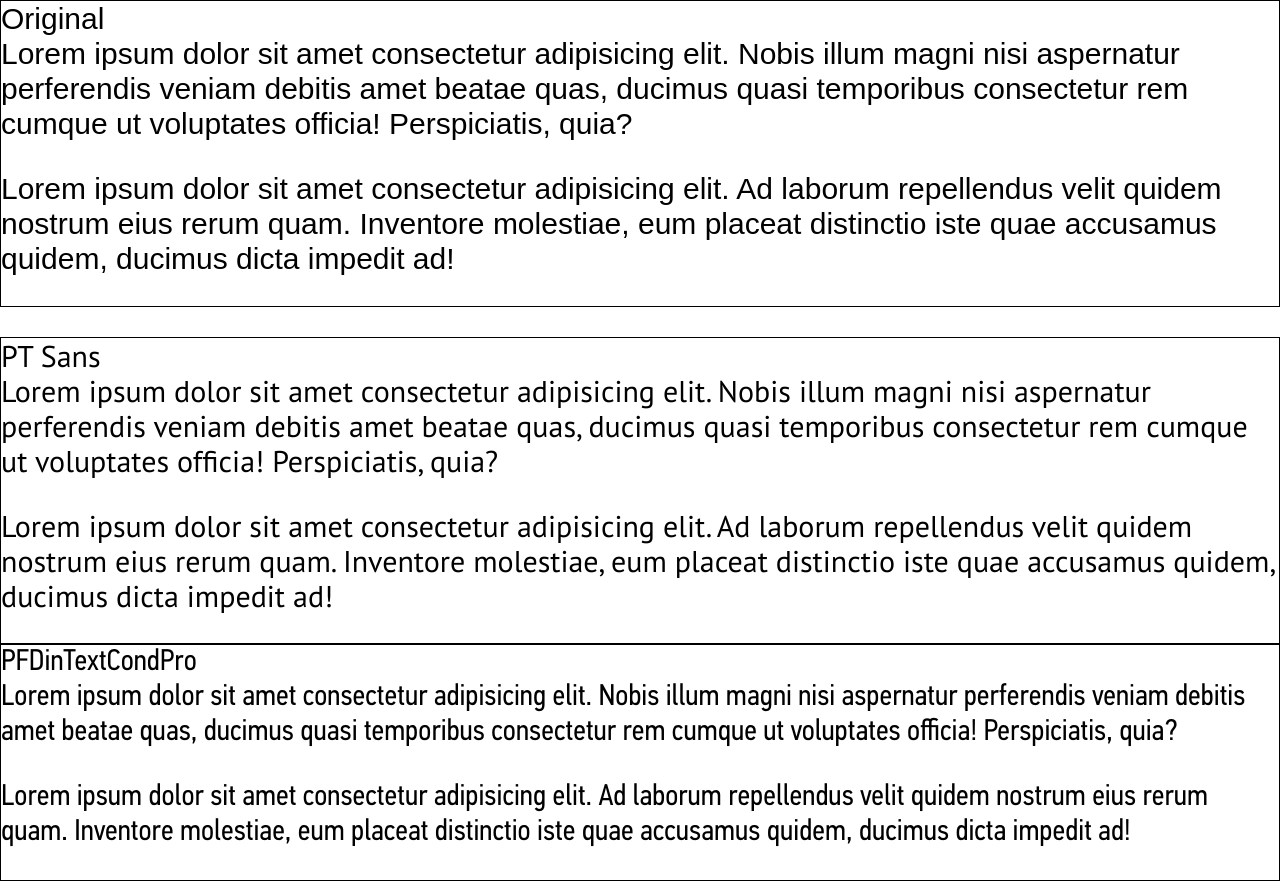
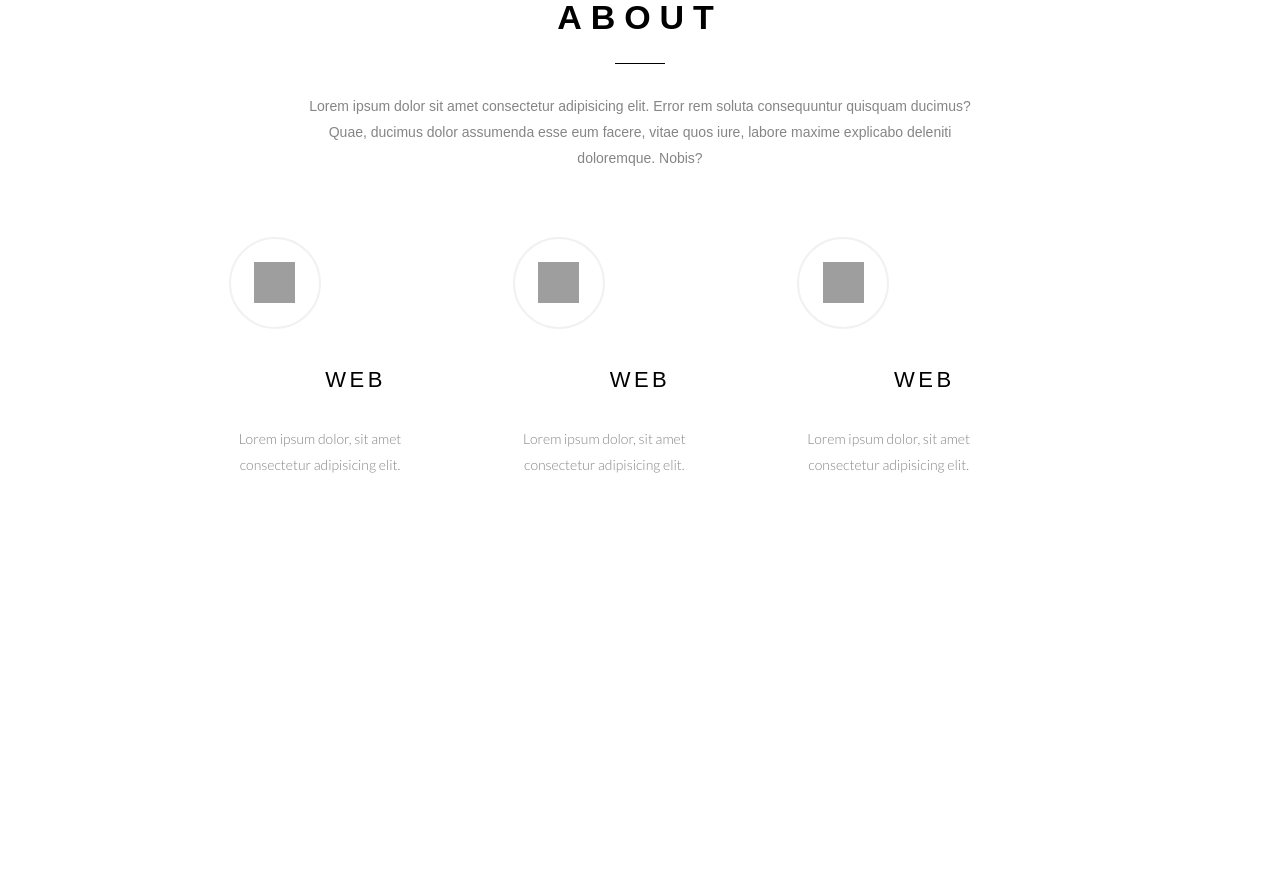
Before and after one commit to freelancermarsel/myfirstproject, a plain HTML site: page index.html in a window 1280 px wide. Shown: the top 884 px of the page. After the commit the page ends 800 px from the top, so only its background shows below. Drawn offline with Linux system fonts and the light colour scheme; grey boxes are pictures that could not be loaded.

Commit message:
Урок №14 (Методология БЭМ)

```diff
--- a/#source/scss/style.scss
+++ b/#source/scss/style.scss
@@ -1,82 +1,91 @@
-// ! Подсказска
-// * font-weight: bold|bolder|lighter|normal|100|200|300|400|500|600|700|800|900
-
-
-
-// ! Импорт - соибрает файлы в одно:
-
-// ? Подключение конвертированных шрифтов
-@font-face {
-	font-family: 'PFDinTextCondPro';
-	src: url('../fonts/pdfintextcondpro-regular.eot');
-	src: local(''), url('../fonts/pfdintextcondpro-regular.woff'), format('woff'), url('../fonts/pfdintextcondpro-regular.ttf'), format('truetype'),
-	url('../fonts/pfdintextcondpro-regular.svg'), format('svg');
-	font-weight: normal;
-	font-style: normal;
-}
-
-@font-face {
-	font-family: 'PFDinTextCondPro';
-	src: url('../fonts/pfdintextcondpro-medium.eot');
-	src: local(''), url('../fonts/pfdintextcondpro-medium.woff'), format('woff'), url('../fonts/pfdintextcondpro-medium.ttf'), format('truetype'),
-	url('../fonts/pfdintextcondpro-medium.svg'), format('svg');
-	font-weight: 500;
-	font-style: normal;
-}
-
-// ? Подключение шрифтов с Google Fonts
-@import url('https://fonts.googleapis.com/css2?family=PT+Sans:ital,wght@0,400;0,700;1,400&display=swap');
-
 // ? Файл обнуляющих стилей
 @import "_reset";
 
+// ? Подключение шрифтов
+@import url('https://fonts.googleapis.com/css2?family=Lato:wght@300;400;700;900&display=swap');
 
 // ! Основные стили
+.about {
+	&__body {
+		max-width: 823px;
+		margin: 0 auto;
+	}
+	&__header {
+		margin: 0 0 65px 0;
+	}
+	&__title {
+		margin: 0 0 30px 0;
+	}
+	&__text {
+		max-width: 688px;
+		color: #868585;
+		font-size: 14px;
+		font-weight: 300;
+		text-align: center;
+		line-height: 25.89px;
+		margin: 0 auto;
+	}
+	&__row {
+		display: flex;
+		font-size: 0;
+		margin: 0px -15px;
+	}
+	&__column {
+		padding: 0px 15px;
+		flex: 0 0 33.333%;
+	}
+}
+.title {
+	font-size: 34px;
+	font-weight: 700;
+	text-transform: uppercase;
+	letter-spacing: 8.95px;
+	position: relative;
+	text-align: center;
+	padding: 0 0 30px 0;
+	&::after {
+		content: '';
+		position: absolute;
+		width: 50px;
+		bottom: 0;
+		height: 1px;
+		left: 50%;
+		background-color: #000;
+		margin: 0 0 0 -25px;
+	}
+}
+.item-about {
+	&__icon {
+		border-radius: 50%;
+		width: 92px;
+		height: 92px;
+		border: 2px solid #f1f1f1;
+		display: flex;
+		align-items: center;
+		justify-content: center;
+		margin: 0 0 40px 0;
 
-.textoriginal {
-	border: 1px solid #000;
-	margin: 0 0 30px 0;
-	font-size: 30px;
-	line-height: 35px;
-
-	p {margin: 0 0 30px 0;}
+		img {
+			width: 41px;
+			height: 41px;
+		}
+	}
+	&__title {
+		text-align: center;
+		color: #000;
+		font-size: 22px;
+		text-transform: uppercase;
+		letter-spacing: 3.52px;
+		margin: 0 0 35px 0;
+	}
+	&__text {
+		text-align: center;
+		width: 183px;
+		color: #868585;
+		font-family: 'Lato';
+		font-size: 14px;
+		font-weight: 300;
+		line-height: 26px;
+		text-align: center;
+	}
 }
-
-.text {
-	border: 1px solid #000;
-
-	font-family: 'PT Sans';
-	font-size: 30px;
-	font-weight: 700;
-
-	line-height: 35px;
-
-	p {margin: 0 0 30px 0;}
-}
-
-.text-PFDin {
-	border: 1px solid #000;
-
-	font-family: 'PFDinTextCondPro';
-	font-size: 30px;
-
-	margin: 0 0 30px 0;
-
-	line-height: 35px;
-
-	p {margin: 0 0 30px 0;}
-}
-
-.text-PFDinMedium {
-	font-family: 'PFDinTextCondPro';
-	font-weight: 500;
-	font-size: 30px;
-
-	margin: 0 0 30px 0;
-
-	line-height: 35px;
-
-	p {margin: 0 0 30px 0;}
-
-	border: 1px solid #000;
-}
--- a/index.html
+++ b/index.html
@@ -10,39 +10,55 @@
 		<!-- Подключение css файла -->
 		<link rel="stylesheet" href="css/style.css">
 		<!-- Заголовок страницы в браузере -->
-		<title>Подключаем шрифты</title>
+		<title>Методология БЭМ <!--Блок,элемент,модификатор--></title>
 	</head>
 	<!-- Отображаемое тело страницы -->
 	<body>
 		<!-- Контент -->
-			<div class="textoriginal">
-				Original
-				<p>Lorem ipsum dolor sit amet consectetur adipisicing elit. Nobis illum magni nisi aspernatur perferendis veniam debitis amet beatae quas, ducimus quasi temporibus consectetur rem cumque ut voluptates officia! Perspiciatis, quia?</p>
-
-				<p>Lorem ipsum dolor sit amet consectetur adipisicing elit. Ad laborum repellendus velit quidem nostrum eius rerum quam. Inventore molestiae, eum placeat distinctio iste quae accusamus quidem, ducimus dicta impedit ad!</p>
-			</div>
-
-			<hr>
-
-			<div class="text" style="font-weight: 500;">
-				PT Sans
-				<p>Lorem ipsum dolor sit amet consectetur adipisicing elit. Nobis illum magni nisi aspernatur perferendis veniam debitis amet beatae quas, ducimus quasi temporibus consectetur rem cumque ut voluptates officia! Perspiciatis, quia?</p>
-
-				<p>Lorem ipsum dolor sit amet consectetur adipisicing elit. Ad laborum repellendus velit quidem nostrum eius rerum quam. Inventore molestiae, eum placeat distinctio iste quae accusamus quidem, ducimus dicta impedit ad!</p>
-			</div>
-
-			<div class="text-PFDin">
-				PFDinTextCondPro
-				<p>Lorem ipsum dolor sit amet consectetur adipisicing elit. Nobis illum magni nisi aspernatur perferendis veniam debitis amet beatae quas, ducimus quasi temporibus consectetur rem cumque ut voluptates officia! Perspiciatis, quia?</p>
-
-				<p>Lorem ipsum dolor sit amet consectetur adipisicing elit. Ad laborum repellendus velit quidem nostrum eius rerum quam. Inventore molestiae, eum placeat distinctio iste quae accusamus quidem, ducimus dicta impedit ad!</p>
-			</div>
-
-			<div class="text-PFDinMedium">
-				PFDinTextCondPro
-				<p>Lorem ipsum dolor sit amet consectetur adipisicing elit. Nobis illum magni nisi aspernatur perferendis veniam debitis amet beatae quas, ducimus quasi temporibus consectetur rem cumque ut voluptates officia! Perspiciatis, quia?</p>
-
-				<p>Lorem ipsum dolor sit amet consectetur adipisicing elit. Ad laborum repellendus velit quidem nostrum eius rerum quam. Inventore molestiae, eum placeat distinctio iste quae accusamus quidem, ducimus dicta impedit ad!</p>
+			<div class="about">
+				<div class="about__body">
+					<div class="about__header">
+						<div class="about__title title">ABOUT</div>
+						<div class="about__text">
+							Lorem ipsum dolor sit amet consectetur adipisicing elit. Error rem soluta consequuntur quisquam ducimus? Quae, ducimus dolor assumenda esse eum facere, vitae quos iure, labore maxime explicabo deleniti doloremque. Nobis?
+						</div>
+					</div>
+					<div class="about__row">
+						<div class="about__column">
+							<div class="item-about">
+								<div class="item-about__icon">
+									<img src="https://img.icons8.com/officel/2x/beach-ball.png" alt="">
+								</div>
+								<div class="item-about__title">WEB</div>
+								<div class="item-about__text">
+									Lorem ipsum dolor, sit amet consectetur adipisicing elit.
+								</div>
+							</div>
+						</div>
+						<div class="about__column">
+							<div class="item-about">
+								<div class="item-about__icon">
+									<img src="https://img.icons8.com/officel/2x/beach-ball.png" alt="">
+								</div>
+								<div class="item-about__title">WEB</div>
+								<div class="item-about__text">
+									Lorem ipsum dolor, sit amet consectetur adipisicing elit.
+								</div>
+							</div>
+						</div>
+						<div class="about__column">
+							<div class="item-about">
+								<div class="item-about__icon">
+									<img src="https://img.icons8.com/officel/2x/beach-ball.png" alt="">
+								</div>
+								<div class="item-about__title">WEB</div>
+								<div class="item-about__text">
+									Lorem ipsum dolor, sit amet consectetur adipisicing elit.
+								</div>
+							</div>
+						</div>
+					</div>
+				</div>
 			</div>
 		<!-- /Контент -->
 	</body>
```
Also changed, not shown: css/style.css.
